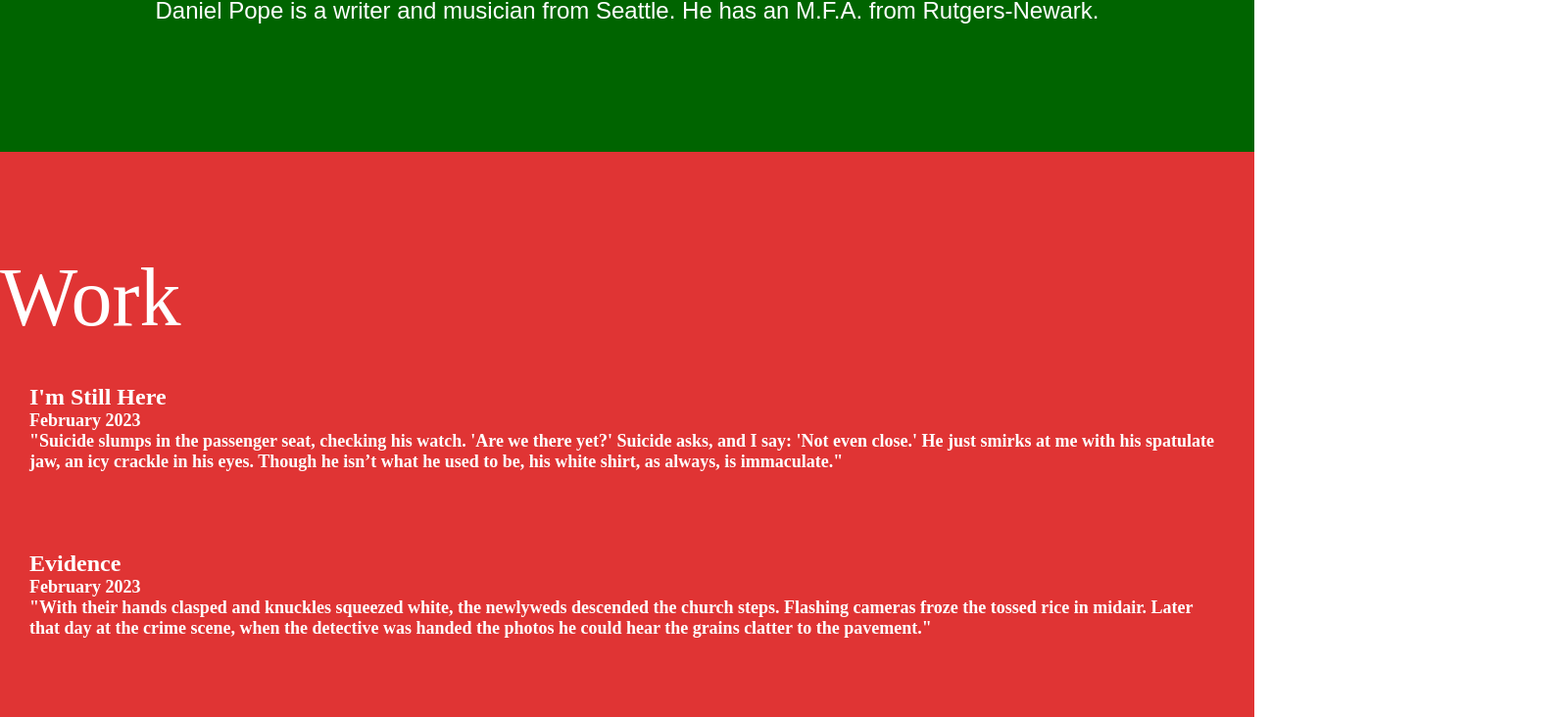
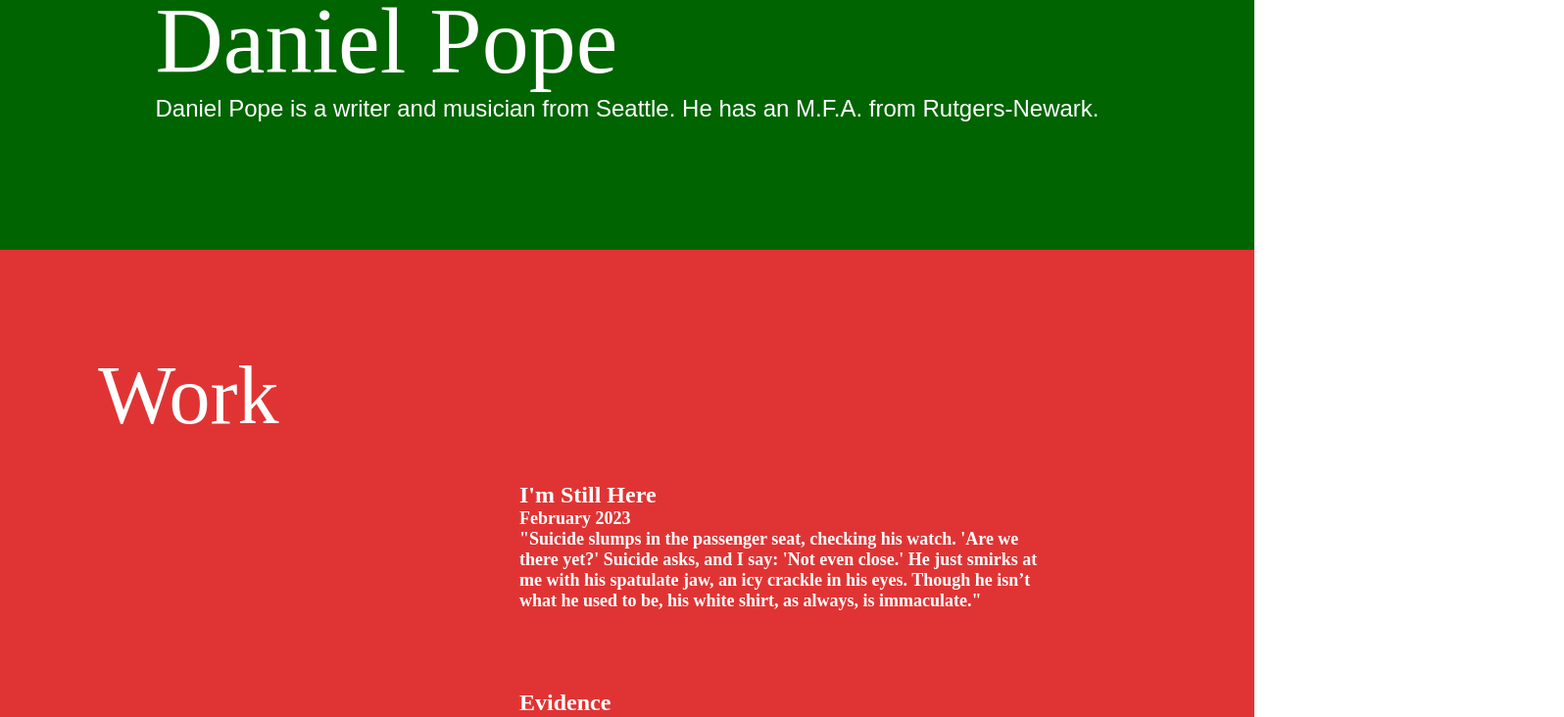
Before and after one commit to swinnik/writer-portfolio, a React app: page / in a window 1280 px wide. Shown: the part 245-977 px from the top of the page at 98% size, 1596 px wide, since content can reach past the window. Built offline with nearby package versions, Linux system fonts and the light colour scheme.

Commit message:
layout looking nice!

```diff
--- a/src/components/Accolades.jsx
+++ b/src/components/Accolades.jsx
@@ -40,20 +40,25 @@ const styles = {
     // alignItems: "start",
   },
   sectionTitle: {
-    padding: "40px 30px",
+    // padding: "40px 30px",
+    marginLeft: "100px",
     color: "#fff",
     fontSize: "84px",
     fontWeight: "lighter",
     position: "sticky",
     top: 0,
     left: 0,
-    width: "120%",
+    width: "20%",
     backgroundColor: "#302424",
+  },
+  entries: {
+    marginLeft: "500px",
   },
   entry: {
     padding: "40px 30px",
     color: "#fff",
     fontSize: "24px",
+    width: "70%",
     fontWeight: "lighter",
   },
 
--- a/src/components/App.js
+++ b/src/components/App.js
@@ -26,7 +26,5 @@ const styles = {
     top: 0,
     left: 0,
     width: "100%",
-    padding: 0,
-    margin: 0,
   },
 };
--- a/src/components/Bio.jsx
+++ b/src/components/Bio.jsx
@@ -27,6 +27,7 @@ const styles = {
   },
 
   bio: {
+    marginTop: "100px",
     color: "#fff",
     display: "flex",
     // flexDirection: "column",
--- a/src/components/Header.jsx
+++ b/src/components/Header.jsx
@@ -16,7 +16,7 @@ export default Header;
 const styles = {
   header: {
     position: "fixed",
-    zIndex: 1,
+    zIndex: 99,
     top: 0,
     left: 0,
     right: 0,
--- a/src/components/Work.jsx
+++ b/src/components/Work.jsx
@@ -32,15 +32,24 @@ const styles = {
   },
   sectionTitle: {
     color: "#fff",
+    marginLeft: "100px",
     fontSize: "84px",
     fontWeight: "lighter",
     position: "sticky",
     top: 0,
-    width: "100%",
+    left: 0,
+    // right: 200,
+
+    width: "20%",
     backgroundColor: "#e03434",
   },
+  entries: {
+    marginLeft: "500px",
+  },
+
   entry: {
     padding: "40px 30px",
+    width: "70%",
     color: "#fff",
     fontSize: "24px",
     fontWeight: "lighter",
```
